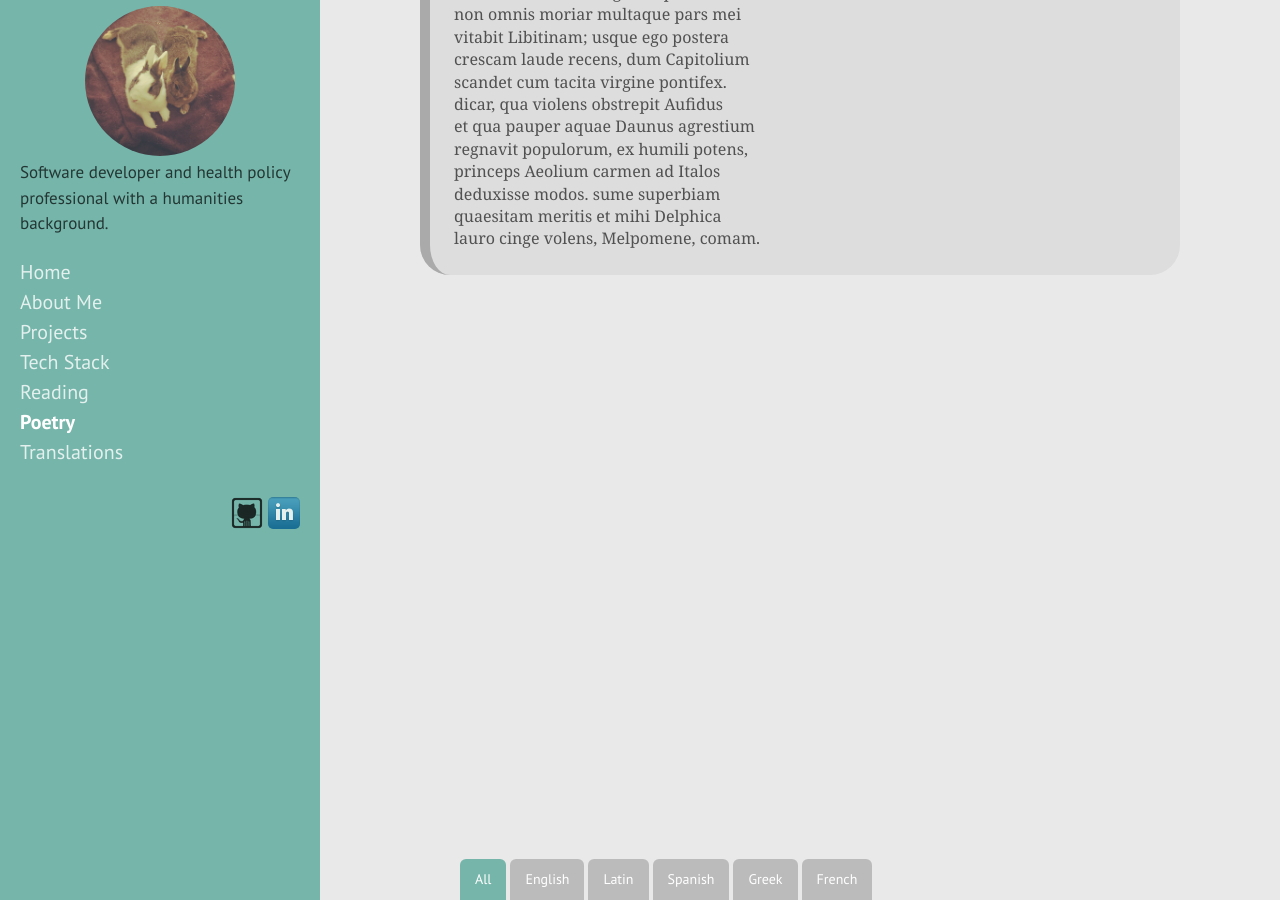
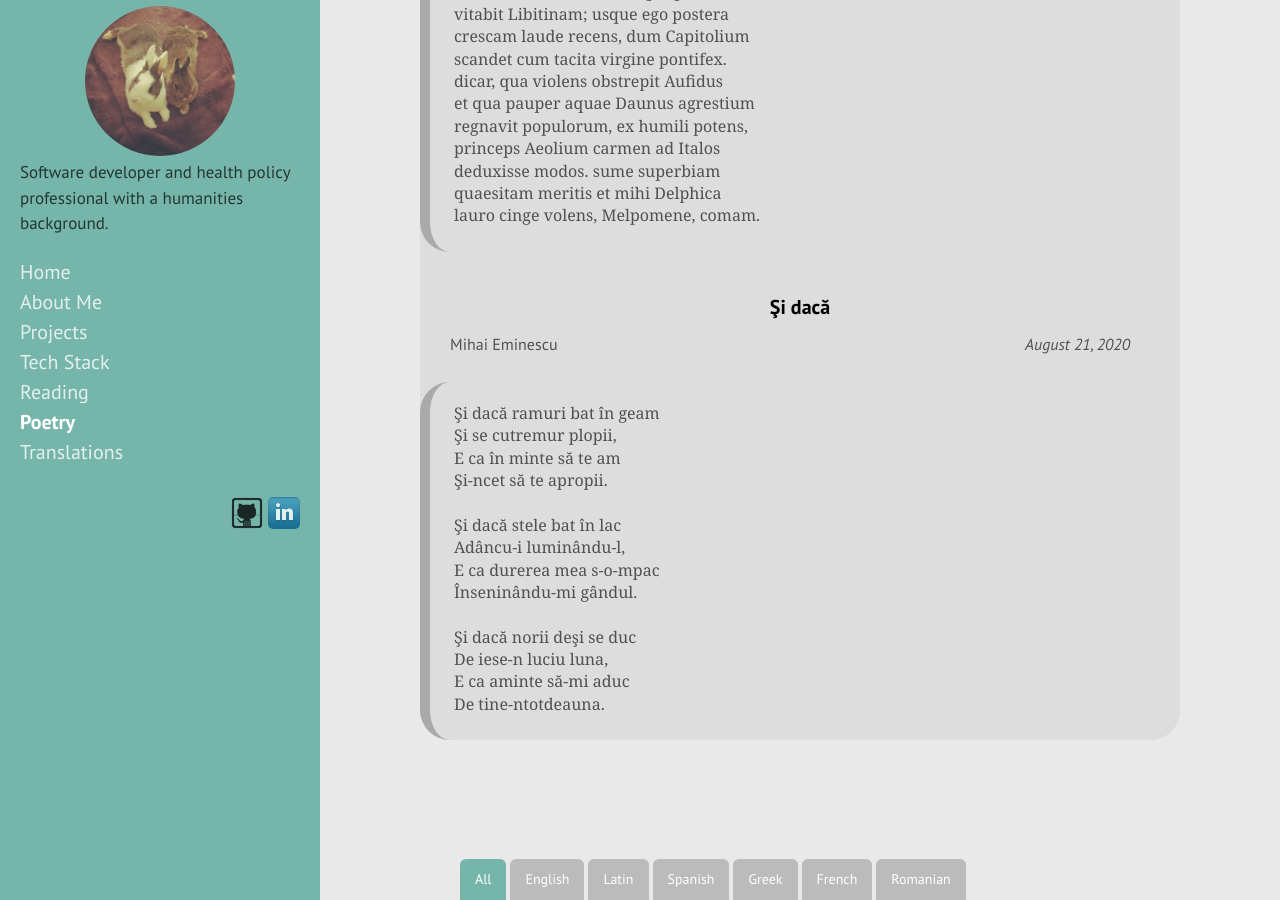
Before and after one commit to jcgiuffrida/jcgiuffrida.github.io, a Jekyll site: the page built from poetry.html, in a window 1280 px wide and 900 px high, scrolled down 58866 px. Built offline with Jekyll 4.4.1, drawn with Linux system fonts in a browser that asks for light colours; nearby versions of some CDN libraries; some of the changed text lies outside the part shown.

Commit message:
Various updates

```diff
--- a/poetry.html
+++ b/poetry.html
@@ -2510,6 +2508,26 @@ princeps Aeolium carmen ad Italos
 deduxisse modos. sume superbiam
 quaesitam meritis et mihi Delphica
 lauro cinge volens, Melpomene, comam.</pre>
+
+<div class="poem romanian">
+<div class="title">Şi dacă</div>
+<div class="author">Mihai Eminescu</div>
+<div class="date">August 21, 2020</div>
+  <pre class="text" data-lines="12">
+Şi dacă ramuri bat în geam
+Şi se cutremur plopii,
+E ca în minte să te am
+Şi-ncet să te apropii.
+
+Şi dacă stele bat în lac
+Adâncu-i luminându-l,
+E ca durerea mea s-o-mpac
+Înseninându-mi gândul.
+
+Şi dacă norii deşi se duc
+De iese-n luciu luna,
+E ca aminte să-mi aduc
+De tine-ntotdeauna.</pre>
 </div>
 
 <nav class="footer-nav" role="navigation">
@@ -2520,5 +2538,6 @@ lauro cinge volens, Melpomene, comam.</pre>
     <li><a href="#">Spanish</a></li>
     <li><a href="#">Greek</a></li>
     <li><a href="#">French</a></li>
+    <li><a href="#">Romanian</a></li>
   </ul>
 </nav>
```
Also changed, not shown: other parts of poetry.html (+0 -2 lines), public/data/reading.csv (+11 -1 lines), reading.html (+7 -0 lines).
